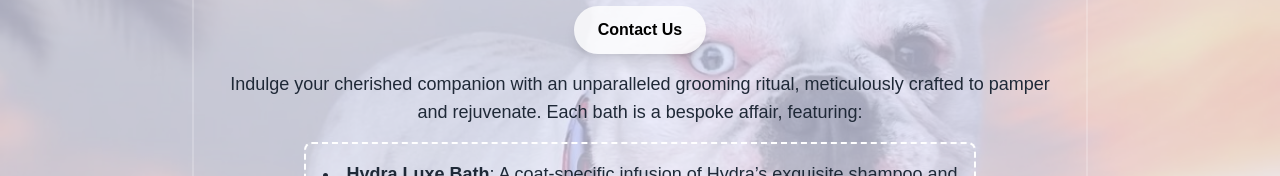
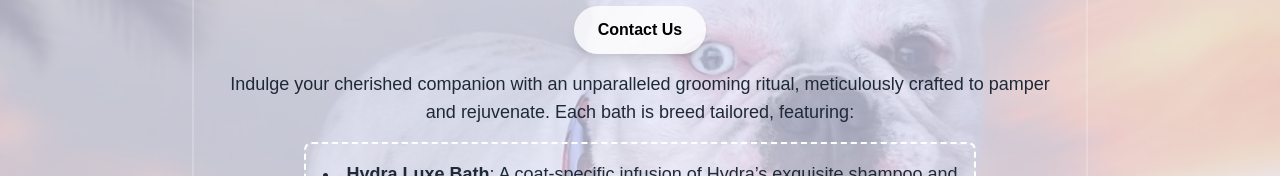
Before and after one commit to chrisdewey505/one-love-grooming, a Gatsby site: page /services in a window 1280 px wide. Shown: the part 230-406 px from the top of the page. Built offline with nearby package versions, Linux system fonts and the light colour scheme; Gatsby itself is replaced by a stand-in of ours.

```diff
--- a/src/pages/services.js
+++ b/src/pages/services.js
@@ -39,7 +39,7 @@
           </div>
           <p className="text-lg mb-4 text-center text-gray-800">
             Indulge your cherished companion with an unparalleled grooming ritual, meticulously
-            crafted to pamper and rejuvenate. Each bath is a bespoke affair, featuring:
+            crafted to pamper and rejuvenate. Each bath is breed tailored, featuring:
           </p>
           <ul className="text-lg list-disc list-inside mb-4 space-y-4 text-center mx-auto max-w-2xl border-2 border-dashed border-white rounded-lg p-4 bg-white/10 text-gray-800">
             <li>
```
